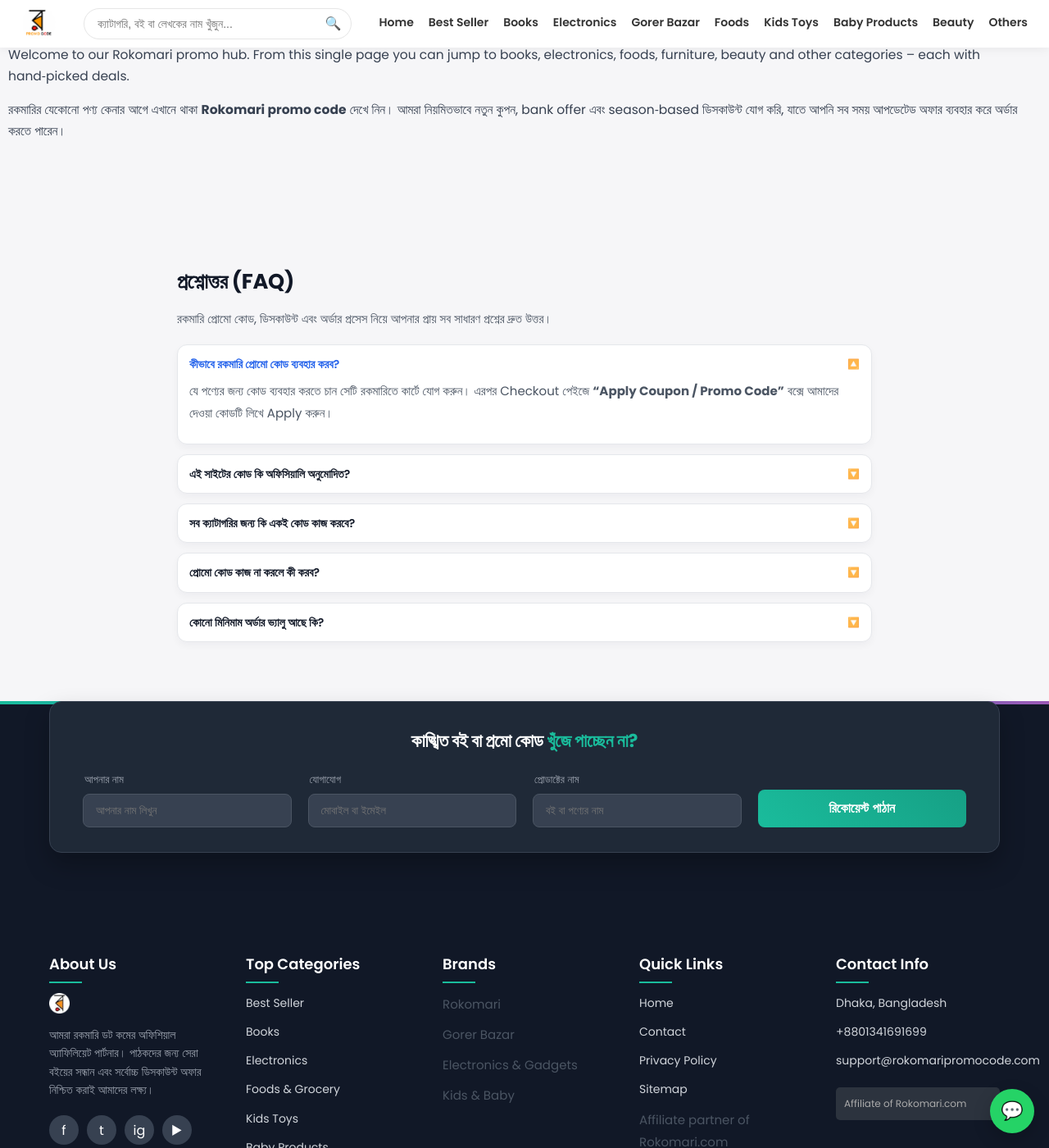
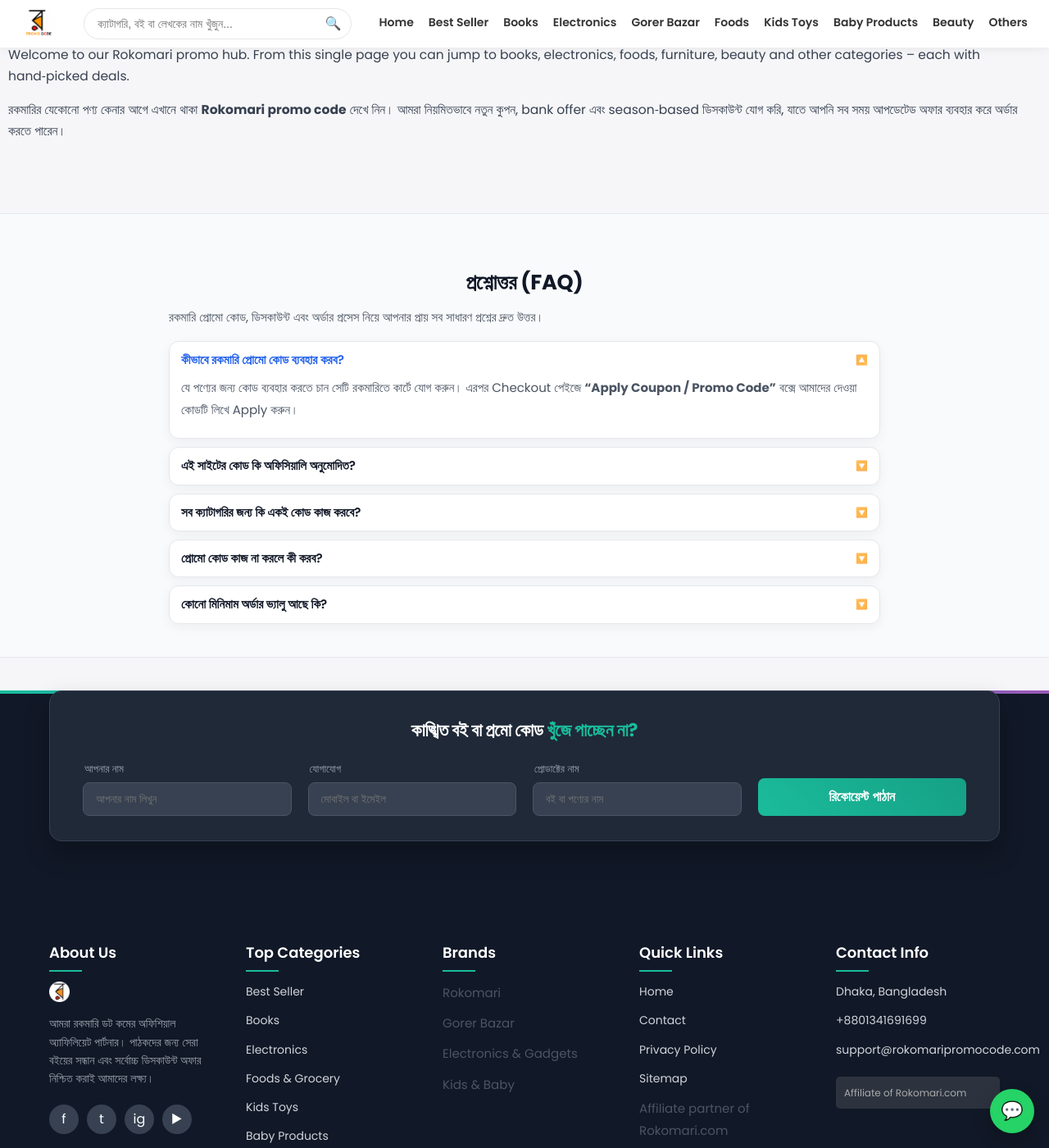
Before and after one commit to RokomariPromoCode/rokomaripromocode.github.io, a Jekyll site: the page built from index.md, in a window 1280 px wide and 1400 px high, scrolled down 227 px. Shown: the whole window at 82% size. Built offline with Jekyll 4.4.1, drawn with Linux system fonts in a browser that asks for light colours.

Commit message:
Update styles.css

```diff
--- a/assets/styles.css
+++ b/assets/styles.css
@@ -403,6 +403,110 @@
     padding-top:32px;
   }
 }
+/* =========================================
+   FAQ (প্রশ্নোত্তর) styling – cleaner & professional
+   ========================================= */
+
+.faq-section{
+  margin: 48px 0 32px;
+  padding: 32px 0 40px;
+  background: #f9fafb;
+  border-top: 1px solid #e5e7eb;
+  border-bottom: 1px solid #e5e7eb;
+}
+
+.faq-section .container{
+  max-width: 900px;
+  margin: 0 auto;
+}
+
+/* FAQ heading */
+.faq-section h2{
+  text-align: center;
+  font-size: 1.6rem;
+  font-weight: 700;
+  color: #111827;
+  margin-bottom: 8px;
+}
+
+/* optional small intro text under heading */
+.faq-section .faq-intro{
+  text-align: center;
+  font-size: 0.95rem;
+  color: #6b7280;
+  max-width: 640px;
+  margin: 0 auto 18px;
+}
+
+/* Stack FAQ items vertically */
+.faq-grid{
+  display: flex;
+  flex-direction: column;
+  gap: 10px;
+  margin-top: 16px;
+}
+
+/* Each FAQ item as a card */
+.faq-item{
+  width: 100%;
+  border-radius: 12px;
+  border: 1px solid #e5e7eb;
+  background: #ffffff;
+  padding: 10px 14px;
+  box-shadow: 0 4px 14px rgba(15,23,42,0.05);
+  transition: box-shadow 0.18s ease, transform 0.18s ease, border-color 0.18s ease;
+}
+
+.faq-item:hover{
+  border-color: #cbd5f5;
+  box-shadow: 0 8px 24px rgba(15,23,42,0.08);
+  transform: translateY(-1px);
+}
+
+/* Question line */
+.faq-item summary{
+  position: relative;
+  padding-right: 26px;
+  font-weight: 600;
+  font-size: 0.95rem;
+  cursor: pointer;
+  list-style: none;
+}
+
+/* Remove default triangle */
+.faq-item summary::-webkit-details-marker{
+  display:none;
+}
+
+/* Down arrow icon */
+.faq-item summary::after{
+  content:"▾";
+  position:absolute;
+  right:4px;
+  top:50%;
+  transform:translateY(-50%);
+  font-size: 0.8rem;
+  color:#9ca3af;
+  transition: transform 0.18s ease, color 0.18s ease;
+}
+
+.faq-item[open] summary{
+  color:#2563eb;
+}
+
+.faq-item[open] summary::after{
+  transform:translateY(-50%) rotate(180deg);
+  color:#2563eb;
+}
+
+/* Answer body */
+.faq-body{
+  margin-top: 8px;
+  font-size: 0.93rem;
+  color: #4b5563;
+  line-height: 1.7;
+}
+
 
 
 /* ===========================
@@ -967,3 +1071,53 @@
     line-height: 1.75;
   }
 }
+
+/* =========================================
+   Home slider cards: fixed, equal height
+   (does NOT affect category pages)
+   ========================================= */
+
+.cat-row .card{
+  height: 430px;                  /* adjust up/down if you like */
+  display: flex;
+  flex-direction: column;
+}
+
+.cat-row .card .media{
+  height: 230px;                  /* image area height on home cards */
+}
+
+.cat-row .card .body{
+  flex: 1;
+  display: flex;
+  flex-direction: column;
+}
+
+/* Make sure title, meta, desc are clamped so content fits nicely */
+.cat-row .card .title{
+  -webkit-line-clamp: 2;
+  -webkit-box-orient: vertical;
+  display: -webkit-box;
+  overflow: hidden;
+}
+
+.cat-row .card .meta{
+  -webkit-line-clamp: 1;
+  -webkit-box-orient: vertical;
+  display: -webkit-box;
+  overflow: hidden;
+}
+
+.cat-row .card .desc{
+  -webkit-line-clamp: 3;          /* show max 3 lines */
+  -webkit-box-orient: vertical;
+  display: -webkit-box;
+  overflow: hidden;
+}
+
+/* Button row sticks to the bottom */
+.cat-row .card .card-bottom{
+  margin-top: 8px;
+  padding-top: 8px;
+  border-top: 1px dashed #f1f1f1;
+}
```
